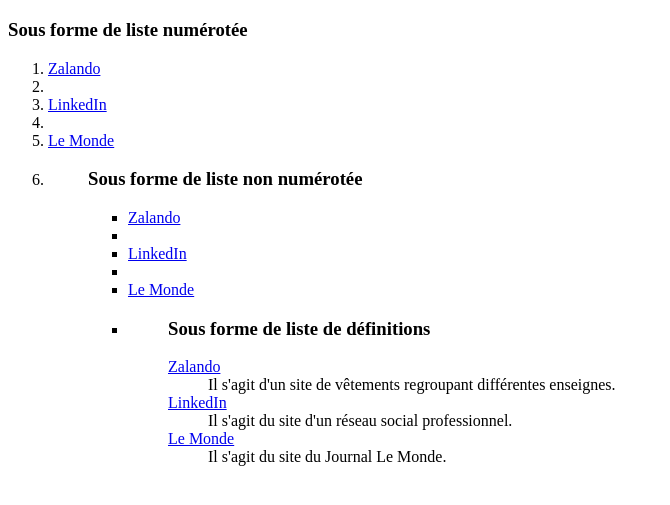
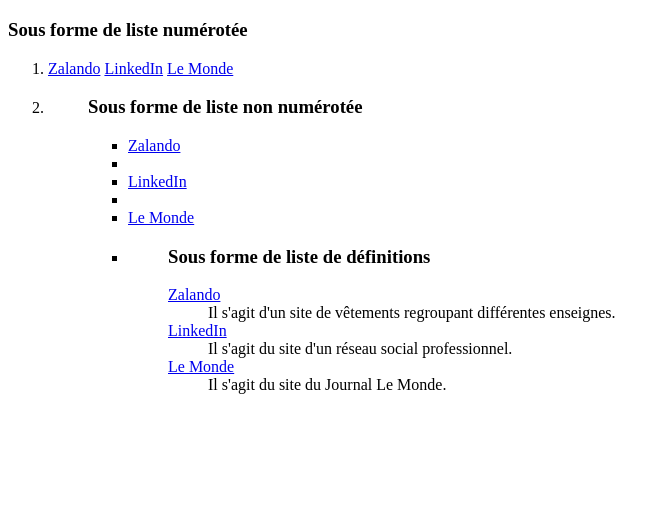
Before and after one commit to Lisadrn/Lisa.github.io, a plain HTML site: page index.html in a window 1280 px wide. Shown: the part 61-566 px from the top of the page, without its empty margins (0-670 px from the left). Drawn offline with Linux system fonts and the light colour scheme.

Commit message:
Update index.html

```diff
--- a/index.html
+++ b/index.html
@@ -9,9 +9,9 @@
 		 <h1>Mes sites préférés</h1>
 		<h3>Sous forme de liste numérotée</h3>
 		<ol>
-			<li><a href="https://www.zalando.fr" target="_blank">Zalando</a><li>
-			<li><a href="https://www.linkedin.com/" target="_blank">LinkedIn</a><li>
-			<li><a href="https://www.lemonde.fr" target="_blank">Le Monde</a><li>
+			<li><a href="https://www.zalando.fr" target="_blank">Zalando</a>
+			<a href="https://www.linkedin.com/" target="_blank">LinkedIn</a>
+			<a href="https://www.lemonde.fr" target="_blank">Le Monde</a><li>
 		<ol>
 		<h3>Sous forme de liste non numérotée</h3>
 		<ul>
```
